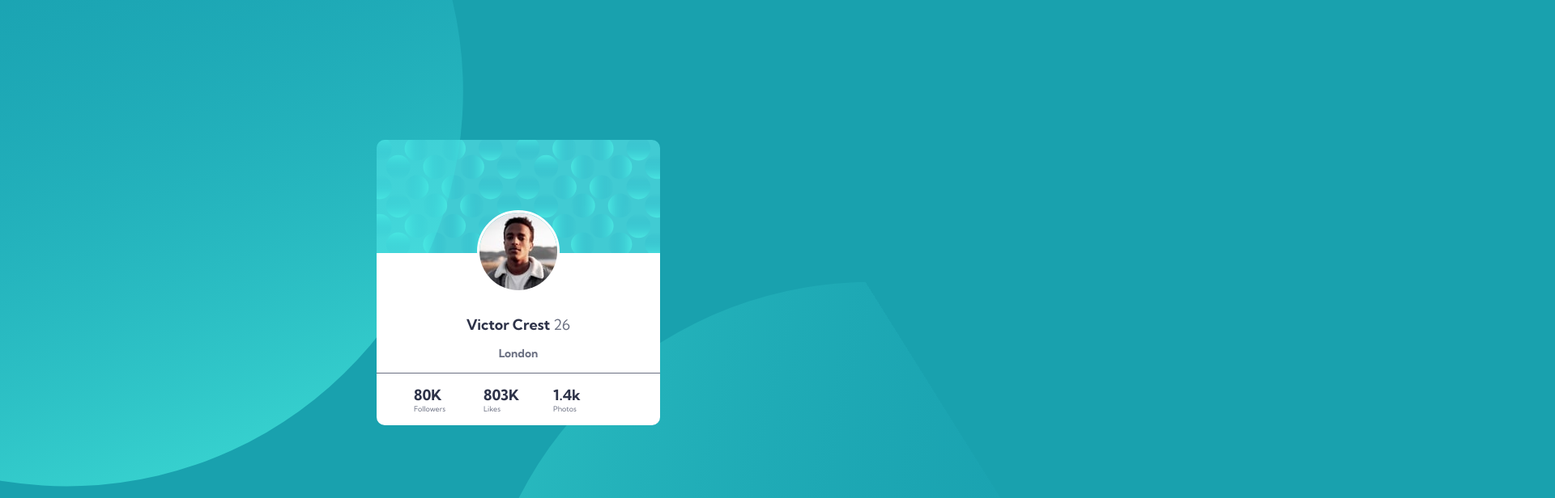
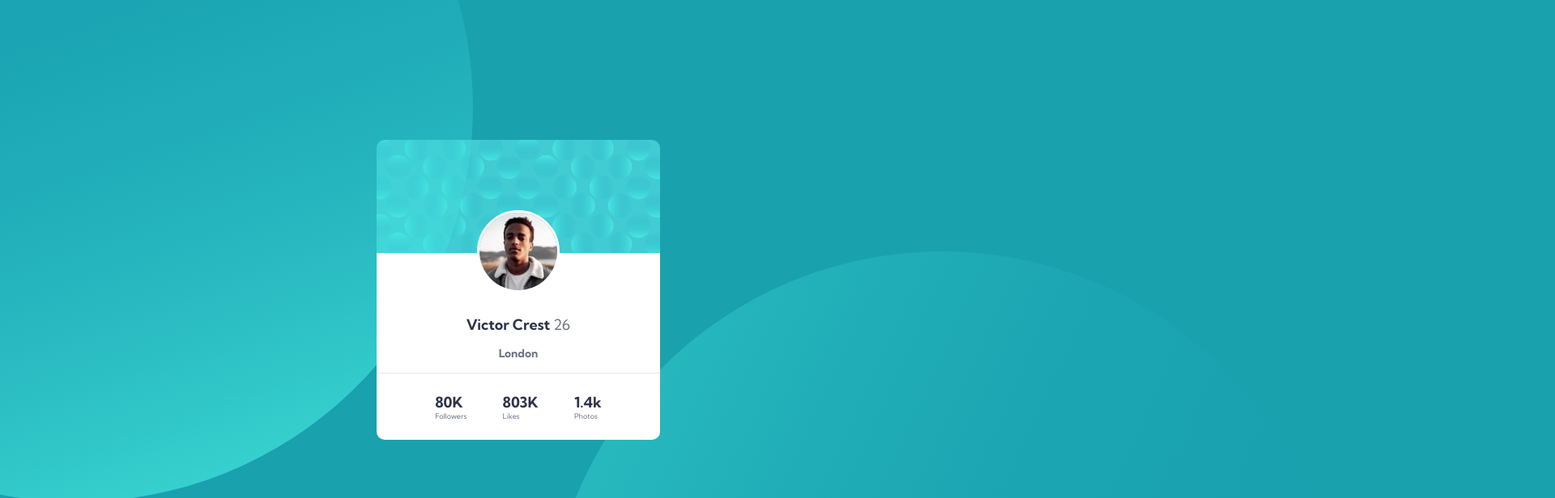
Before and after one commit to ChamuMutezva/profile-card-component-main, a plain HTML site: page index.html in a window 1280 px wide. Shown: the top 616 px of the page at 81% size, 1920 px wide, since content can reach past the window. Drawn offline with Linux system fonts and the light colour scheme.

Commit message:
feat: decorative image desktop positioning

```diff
--- a/sass/style.scss
+++ b/sass/style.scss
@@ -19,30 +19,31 @@ header {
 }
 header::before{
     position: absolute;
-    top: -146px;
-    left: 0px;
+    top: -390px;
+    left: -380px;
     content: "";
-    width: 70%;
-    height: 86%;
-    transform: rotate(180deg);
+    width: 622px;
+    height: 621px;
+    mix-blend-mode: normal;
+    transform: rotate(-184deg);
     background-image: url(../images/bg-pattern-top.svg);
-    background-repeat: no-repeat;
+    background-repeat: no-repeat
 }
 header::after{
     position: absolute;
-    bottom: 0;
-    right: 0;
+    bottom: -485px;
+    right: -231px;
     content: "";
-    transform: rotate(0deg);
-    width: 58%;
-    height: 70%;
+    transform: rotate(-33deg);
+    width: 622px;
+    height: 621px;
     background-image: url(../images/bg-pattern-bottom.svg);
     background-repeat: no-repeat;
     z-index: -1;
 }
 .card {
     width: 90%;
-    max-width: 350px;
+    max-width: 326px;
     margin: 147px auto;
 }
 .heroImg {
@@ -88,12 +89,12 @@ h4 {
    color: #6B7082;
 }
 .stats {
-    /* width: 233px; */
-    display: grid;
-    grid-template-columns: 1fr 1fr 1fr;
+    display: flex;
+    flex-direction: row;
+    justify-content: space-around;
     margin: auto;
-    padding: 15px 46px;
-    border-top: 1px solid #6B7082;
+    padding: 24px 50px;
+    border-top: 1px solid #E8E9EC;
 }
 strong {
     font-weight: 400;
@@ -102,13 +103,14 @@ strong {
 
 @media screen and(min-width: 1220px) {
     .card {
+        max-width: 350px;
              margin: 173px auto;
     }
     header::after {
-        bottom: -457px;
-        right: 0;
-        transform: rotate(-32deg);
-        width: 58%;
+        bottom: -300px;
+        right: -626px;
+        transform: rotate(340deg);
+        width: 100%;
         height: 138%;
     }
     header::before {
@@ -119,3 +121,10 @@ strong {
         transform: rotate(-244deg);
     }
 }
+@media screen and(min-width: 1440px) {
+    body {
+        max-width: 1440px;
+        margin: auto;
+    }
+
+}
```
Also changed, not shown: css/style.css, 2 other files.
